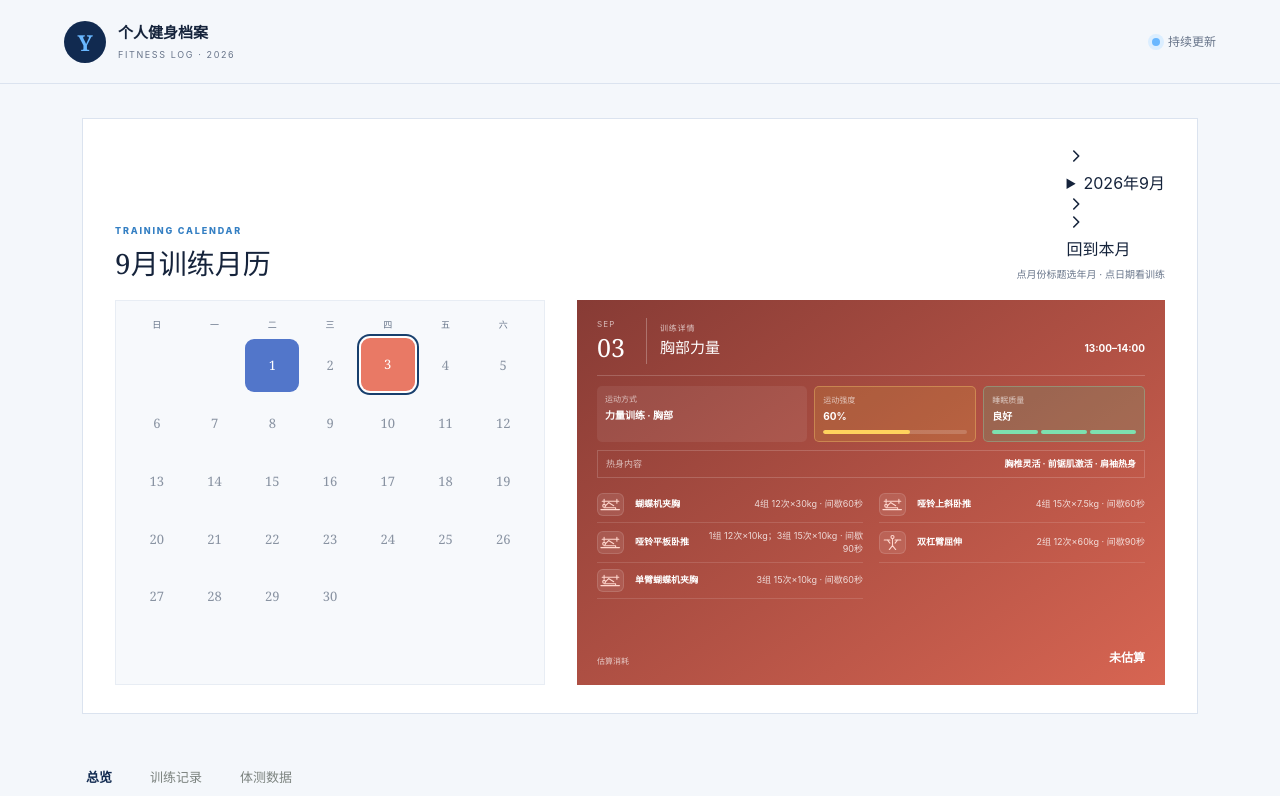
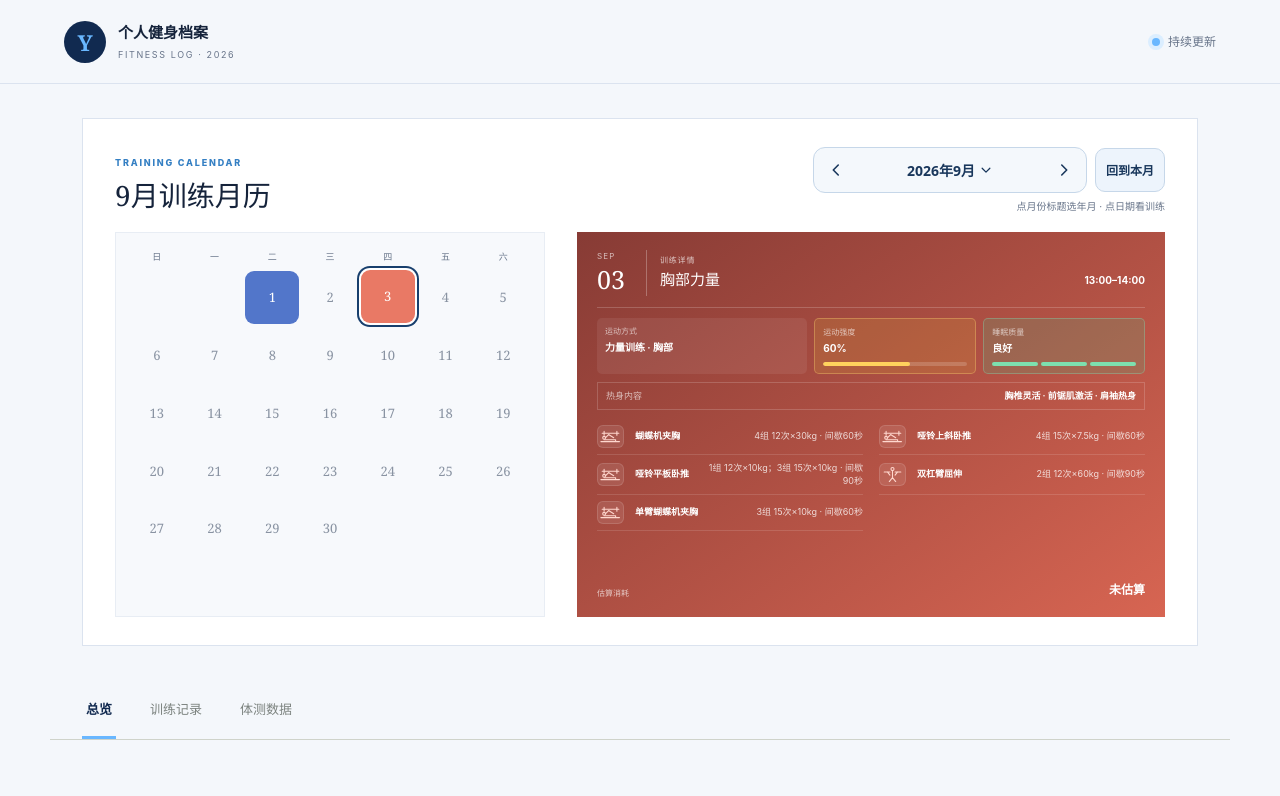
Before and after one commit to Eason199907/fitness-progress, a Next.js app: page / in a window 1280 px wide. Shown: the top 796 px of the page. Built offline with nearby package versions, Linux system fonts and the light colour scheme.

Commit message:
Back up calendar month navigation: app/globals.css

```diff
--- a/app/globals.css
+++ b/app/globals.css
@@ -505,26 +505,140 @@ body {
   display: flex;
   flex-direction: column;
   align-items: flex-end;
+  max-width: 100%;
   gap: 6px;
 }
 .calendar-controls > span {
   font-size: 10px;
   color: var(--muted);
 }
-.month-picker {
+.month-navigation {
+  position: relative;
+  display: grid;
+  grid-template-columns: minmax(0, 1fr) auto;
+  align-items: center;
+  gap: 8px;
+  width: 352px;
   max-width: 100%;
-  min-height: 40px;
-  padding: 7px 10px;
+}
+.month-stepper {
+  display: grid;
+  grid-template-columns: 44px minmax(0, 1fr) 44px;
+  align-items: center;
+  background: #f4f8fc;
+  border: 1px solid #c6d7e9;
+  border-radius: 12px;
+}
+.month-navigation button,
+.month-title,
+.month-year-controls select {
+  min-height: 44px;
   font: 600 14px system-ui;
   color: #19375c;
-  background: #f4f8fc;
+  cursor: pointer;
+}
+.month-navigation button {
+  border: 0;
+  background: transparent;
+  padding: 0 10px;
+}
+.month-arrow {
+  display: grid;
+  place-items: center;
+  width: 44px;
+  border-radius: 10px;
+}
+.month-title {
+  display: flex;
+  align-items: center;
+  justify-content: center;
+  gap: 4px;
+  white-space: nowrap;
+  list-style: none;
+  border-radius: 8px;
+}
+.month-title::-webkit-details-marker {
+  display: none;
+}
+.calendar-chevron {
+  flex-shrink: 0;
+}
+.calendar-chevron.left {
+  transform: rotate(180deg);
+}
+.calendar-chevron.down {
+  transform: rotate(90deg);
+  width: 14px;
+}
+.month-disclosure[open] > .month-title .calendar-chevron {
+  transform: rotate(-90deg);
+}
+.month-navigation .month-today {
+  background: #edf4fc;
   border: 1px solid #c6d7e9;
-  border-radius: 8px;
-  cursor: pointer;
-}
-.month-picker:focus-visible {
+  border-radius: 10px;
+  white-space: nowrap;
+  font-size: 12px;
+}
+.month-navigation button:hover:not(:disabled),
+.month-title:hover {
+  background: #e3edf8;
+}
+.month-navigation button:disabled {
+  cursor: default;
+  opacity: 0.35;
+}
+.month-navigation button:focus-visible,
+.month-title:focus-visible,
+.month-year-controls select:focus-visible {
   outline: 2px solid #347fc3;
   outline-offset: 3px;
+}
+.month-popover {
+  position: absolute;
+  z-index: 5;
+  top: calc(100% + 8px);
+  inset-inline: 0;
+  padding: 12px;
+  background: #fff;
+  border: 1px solid #c6d7e9;
+  border-radius: 14px;
+  box-shadow: 0 12px 36px #19375c26;
+}
+.month-year-controls {
+  display: grid;
+  grid-template-columns: 44px minmax(0, 1fr) 44px;
+  align-items: center;
+  gap: 8px;
+  margin-bottom: 10px;
+}
+.month-year-controls select {
+  width: 100%;
+  padding: 0 8px;
+  background: #f4f8fc;
+  border: 1px solid #d7e3f0;
+  border-radius: 8px;
+}
+.month-options {
+  display: grid;
+  grid-template-columns: repeat(3, minmax(0, 1fr));
+  gap: 6px;
+}
+.month-options button {
+  border-radius: 8px;
+}
+.month-options button[aria-pressed="true"],
+.month-options button[aria-pressed="true"]:hover {
+  color: #fff;
+  background: #19375c;
+}
+@media (max-width: 360px) {
+  .month-navigation {
+    grid-template-columns: minmax(0, 1fr);
+  }
+  .month-navigation .month-today {
+    justify-self: end;
+  }
 }
 .home-calendar-body {
   display: grid;
@@ -600,7 +714,8 @@ body {
 .calendar-top > div:first-child {
   display: flex;
   flex-wrap: wrap;
-  align-items: baseline;
+  align-items: center;
+  max-width: 100%;
   gap: 10px;
 }
 .calendar-top p {
@@ -613,7 +728,7 @@ body {
 .calendar-top b {
   font: 600 16px system-ui;
 }
-.calendar-top > div:first-child span {
+.calendar-top > div:first-child > span {
   font-size: 9px;
   color: var(--muted);
   background: #edf3f9;
@@ -1301,6 +1416,10 @@ footer {
   .home-calendar-title h2 {
     font-size: 24px;
   }
+  .calendar-controls {
+    width: 100%;
+    align-items: flex-start;
+  }
   .home-calendar-title > span {
     max-width: 105px;
     text-align: right;
```
